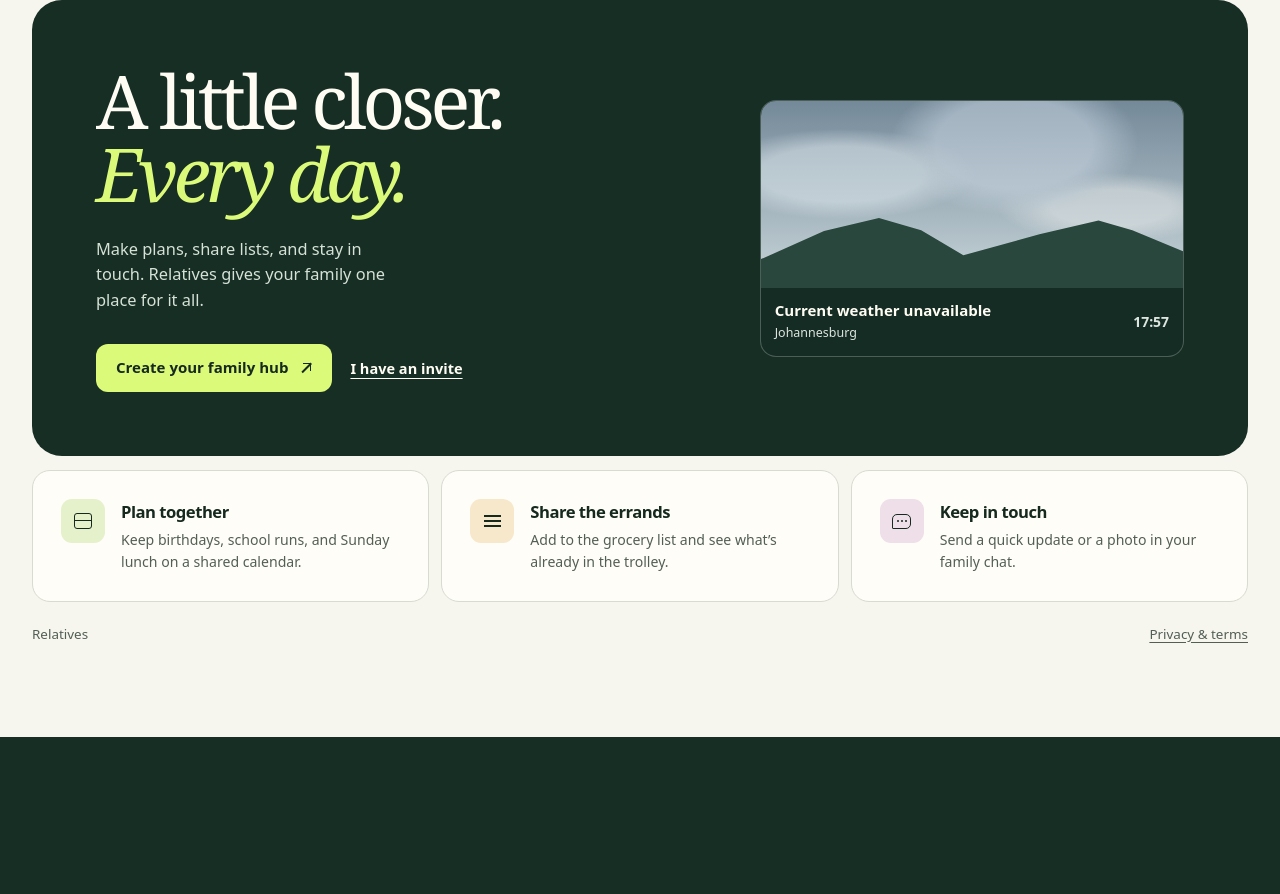
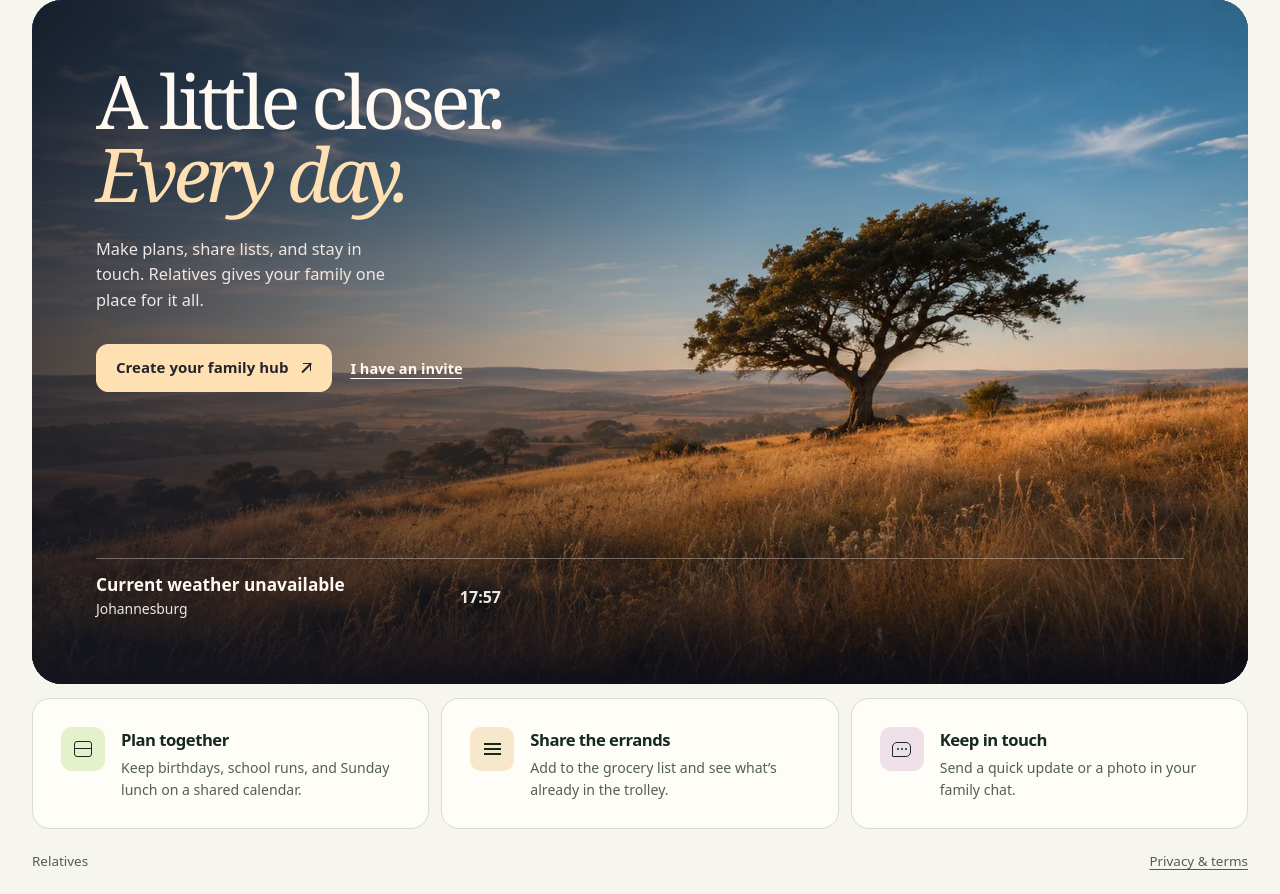
Before and after one commit to AdriaanGeldenhuis/relatives, a PHP site: page / in a window 1280 px wide. Shown: the part 63-957 px from the top of the page. Before the commit the page ends 800 px from the top, so only its background shows below. Run offline with PHP 8.4, Linux system fonts and the light colour scheme.

Commit message:
Give Welcome a full-bleed live weather landscape

```diff
--- a/home/js/home.js
+++ b/home/js/home.js
@@ -118,9 +118,11 @@
     const motionToggle = document.querySelector('.launch-motion-toggle');
     if (motionToggle) {
         const apps = motionToggle.closest('.apps-section');
+        const welcome = byId('homeWelcome');
         const preferenceKey = 'relatives-home-motion-paused';
         function setPaused(paused) {
             apps.toggleAttribute('data-motion-paused', paused);
+            welcome?.toggleAttribute('data-motion-paused', paused);
             motionToggle.textContent = paused ? 'Resume motion' : 'Pause motion';
         }
 
@@ -145,6 +147,7 @@
                 entries.forEach(({ target, isIntersecting }) => target.toggleAttribute('data-offscreen', !isIntersecting));
             });
             apps.querySelectorAll('.launch-tile').forEach(tile => observer.observe(tile));
+            if (welcome) observer.observe(welcome);
         }
     }
 
@@ -183,14 +186,11 @@
     const shortcutSummary = weatherShortcut.querySelector('.launch-summary');
     const defaultSummary = shortcutSummary.textContent;
     const greeting = byId('heroGreeting');
-    const periodIcon = byId('heroPeriodIcon');
-    const periodIcons = { morning: '🌅', afternoon: '☀️', evening: '🌙' };
     const weather = window.RelativesWeather;
     const sky = weather.mountHero(hero, {
         onTime: ({ period, date: formattedDate }) => {
             const phrase = `Good ${period}`;
             if (greeting.textContent !== phrase) greeting.textContent = phrase;
-            if (periodIcon.textContent !== periodIcons[period]) periodIcon.textContent = periodIcons[period];
             if (date.textContent !== formattedDate) date.textContent = formattedDate;
         }
     });
--- a/home/sw.js
+++ b/home/sw.js
@@ -2,7 +2,7 @@
 
 const CACHE_PREFIX = 'relatives-home-offline-';
 // Bump this when any of the offline files change, including shared home CSS or JS.
-const OFFLINE_VERSION = '12';
+const OFFLINE_VERSION = '13';
 const CACHE_NAME = CACHE_PREFIX + OFFLINE_VERSION;
 const OFFLINE_PAGE = '/home/offline.html';
 const STATIC_ASSETS = [OFFLINE_PAGE, '/home/css/home.css', '/shared/css/family-surfaces.css', '/shared/css/action-controls.css', '/home/js/home.js', '/favicon.ico'];
--- a/index.php
+++ b/index.php
@@ -23,11 +23,12 @@ require __DIR__ . '/shared/components/public-head.php';
         <main>
             <section class="landing-hero welcome-hero" aria-labelledby="landing-title"
                      data-public-weather-offset="<?= WEATHER_DEFAULT_PLACE['offset'] ?>" data-light="<?= $light ?>">
+                <?php renderWelcomeLandscape(); ?>
                 <div class="landing-copy">
                     <h1 id="landing-title">A little closer.<br><em>Every day.</em></h1>
                     <p>Make plans, share lists, and stay in touch. Relatives gives your family one place for it all.</p>
                     <div class="landing-actions">
-                        <a class="button button-lime" href="/register-create.php">Create your family hub <span class="button-arrow" aria-hidden="true"></span></a>
+                        <a class="button welcome-primary" href="/register-create.php">Create your family hub <span class="button-arrow" aria-hidden="true"></span></a>
                         <a class="text-link" href="/register-join.php">I have an invite</a>
                     </div>
                 </div>
--- a/shared/components/welcome-sky.php
+++ b/shared/components/welcome-sky.php
@@ -1,7 +1,7 @@
 <?php
 declare(strict_types=1);
 
-const WELCOME_SKY_SCENES = ['sun', 'cloud', 'rain', 'night'];
+const WELCOME_SKY_SCENES = ['sun', 'dawn', 'dusk', 'cloud', 'rain', 'night'];
 
 function welcomeSkyPhotoPath(string $scene): string
 {
@@ -28,15 +28,16 @@ function renderWelcomeLandscape(): void
     }
     ?>
     <div class="welcome-scene" style="<?= htmlspecialchars(implode('; ', $photos)) ?>" aria-hidden="true">
-        <span class="welcome-celestial"></span>
-        <span class="welcome-clouds"></span>
         <span class="welcome-hills"></span>
         <span class="welcome-photo"></span>
-        <div class="welcome-rain">
-            <?php for ($drop = 0; $drop < 20; $drop++): ?>
-            <span style="--drop: <?= $drop ?>"></span>
+        <span class="welcome-atmosphere"></span>
+        <span class="welcome-solar-horizon"><span class="welcome-sun"></span></span>
+        <div class="welcome-precipitation">
+            <?php for ($drop = 0; $drop < 52; $drop++): ?>
+            <span style="--drop-x: <?= ($drop * 37 + 8) % 103 ?>%; --drop-y: <?= ($drop * 61 + 19) % 103 ?>%; --drop-delay: -<?= ($drop * 173 + 41) % 1480 ?>ms"></span>
             <?php endfor; ?>
         </div>
+        <span class="welcome-scrim"></span>
     </div>
     <?php
 }
@@ -45,7 +46,6 @@ function renderWelcomeWeather(?string $city = null): void
 {
     ?>
     <section class="welcome-weather" aria-label="Current weather" data-weather-panel<?= $city === null ? ' data-device-clock' : '' ?>>
-        <?php renderWelcomeLandscape(); ?>
         <div class="welcome-reading" data-sky-readout>
             <span class="welcome-temperature" data-sky-temp hidden></span>
             <div class="welcome-conditions">
@@ -57,6 +57,10 @@ function renderWelcomeWeather(?string $city = null): void
             </div>
             <time class="welcome-time" data-sky-clock data-sky-time hidden></time>
         </div>
+        <div class="welcome-daylight" data-sky-daylight aria-label="Sunrise and sunset" hidden>
+            <span>Sunrise <time data-sky-sunrise></time></span>
+            <span>Sunset <time data-sky-sunset></time></span>
+        </div>
         <?php if ($city === null): ?>
         <div class="welcome-weather-links">
             <button type="button" data-sky-locate hidden>Use my location</button>
--- a/shared/css/welcome-sky.css
+++ b/shared/css/welcome-sky.css
@@ -1,197 +1,249 @@
 .welcome-hero {
-    --sky-ink: #fffdf3;
-    --sky-muted: #dce5df;
-    --sky-accent: #e3f7a6;
-    --sky-line: #ecf4ee40;
-    --sky-panel: #152c24;
-    --welcome-surface: #172e25;
-    --scene-top: #748999;
-    --scene-horizon: #c9d6da;
-    --scene-disc: transparent;
-    --scene-clouds: .46;
+    --sky-ink: #fff9f1;
+    --sky-muted: #eee7e4;
+    --sky-accent: #ffe0b2;
+    --sky-line: #ffffff54;
+    --sky-panel: #24232e;
+    --night-mix: 0;
+    --precipitation-loops: 4;
+    position: relative;
+    isolation: isolate;
+    overflow: hidden;
+    aspect-ratio: 16 / 9;
     color: var(--sky-ink);
-    background: var(--welcome-surface);
+    background: #19202c;
 }
 
-.welcome-hero:not([data-light="night"])[data-sky="clear"] .welcome-scene {
-    --scene-top: #458ab1;
-    --scene-horizon: #ffc982;
-    --scene-disc: #fff2bd;
-    --scene-clouds: .22;
-    --scene-photo: var(--photo-sun);
+.welcome-hero:is([data-light="night"], [data-sky="rain"], [data-sky="storm"]) {
+    --sky-accent: #e3edf9;
 }
-
-.welcome-hero:not([data-light="night"]):is([data-sky="cloud"], [data-sky="fog"], [data-sky="snow"]) .welcome-scene {
-    --scene-clouds: .92;
-    --scene-photo: var(--photo-cloud);
-    --scene-position: center;
-}
-
-.welcome-hero[data-light="twilight"]:is([data-sky="clear"], [data-sky="unknown"]) .welcome-scene {
-    --scene-top: #7b6191;
-    --scene-horizon: #f4af83;
-}
-
-.welcome-hero[data-light="night"] { --welcome-surface: #182b38; }
-.welcome-hero[data-light="night"]:not([data-sky="rain"], [data-sky="storm"]) .welcome-scene {
-    --scene-top: #0c1a3d;
-    --scene-horizon: #456486;
-    --scene-disc: #e4efff;
-    --scene-clouds: .08;
-    --scene-photo: var(--photo-night);
-}
-
-.welcome-hero:is([data-sky="rain"], [data-sky="storm"]) { --welcome-surface: #1c3032; }
-.welcome-hero:is([data-sky="rain"], [data-sky="storm"]) .welcome-scene {
-    --scene-top: #32495e;
-    --scene-horizon: #9aabc7;
-    --scene-disc: transparent;
-    --scene-clouds: .52;
-    --scene-photo: var(--photo-rain);
-}
-
-.welcome-hero[data-light="night"]:is([data-sky="rain"], [data-sky="storm"]) .welcome-photo { filter: brightness(.67) saturate(.74); }
+.welcome-hero[data-light="night"] { --night-mix: 1; }
+.home-page .welcome-hero { --precipitation-loops: infinite; }
 
 .family-main .family-hero.sky-hero.welcome-hero {
     --welcome-ink: var(--sky-ink);
     --welcome-muted: var(--sky-muted);
     --welcome-accent: var(--sky-accent);
     --welcome-edge: var(--sky-line);
-    --welcome-clock: var(--sky-panel);
-    --welcome-start: #182c1f;
-    padding: clamp(20px, 3.6vw, 50px);
-    border-color: #284537;
+    --welcome-clock: #191b286b;
+    --welcome-start: #25232e;
+    --control-primary: var(--sky-accent);
+    --control-primary-ink: var(--welcome-start);
+    --control-focus: var(--sky-accent);
+    min-height: 460px;
+    align-items: stretch;
+    padding: clamp(24px, 4vw, 58px);
+    border: 0;
+    border-radius: 24px;
     color: var(--sky-ink);
-    background: var(--welcome-surface);
+    background: #19202c;
 }
 
 .home-page .welcome-hero::before, .home-page .welcome-hero::after { content: none; }
 
 .welcome-home-layout, .landing-hero.welcome-hero {
+    position: relative;
     display: grid;
-    grid-template-columns: minmax(0, 1fr) minmax(265px, 39%);
-    align-items: center;
-    gap: clamp(18px, 4vw, 58px);
+    grid-template-columns: minmax(0, 1fr);
+    grid-template-rows: auto minmax(100px, 1fr) auto;
 }
-
-.welcome-home-layout { width: 100%; }
-.welcome-hero .family-hero-title { font-size: clamp(2.5rem, 5vw, 4.85rem); text-wrap: balance; }
+.welcome-home-layout { z-index: 1; width: 100%; }
+.welcome-hero .hero-greeting { align-self: start; max-width: 715px; }
+.welcome-hero .family-hero-title { font-size: clamp(2.8rem, 6.3vw, 6rem); }
 .welcome-hero :is(.hero-name, .family-hero-summary) { overflow-wrap: anywhere; }
 .welcome-hero .family-hero-summary { max-width: none; }
-.welcome-hero .hero-kicker { color: var(--sky-muted); }
+.welcome-hero .hero-kicker { color: var(--sky-muted); font-weight: 700; letter-spacing: .11em; }
 
 .landing-hero.welcome-hero {
-    min-height: clamp(385px, 33vw, 500px);
-    padding: clamp(24px, 5vw, 64px);
+    min-height: 490px;
+    gap: 0;
+    padding: clamp(24px, 5vw, 68px);
 }
-.welcome-hero .landing-copy { padding: 0; }
+.welcome-hero .landing-copy { position: relative; z-index: 1; align-self: start; padding: 0; }
+.welcome-hero .landing-copy h1 em { color: var(--sky-accent); }
+.welcome-hero .landing-copy > p { color: var(--sky-muted); }
+.welcome-hero .landing-actions .text-link:hover { color: var(--sky-accent); }
+.welcome-primary { border-color: var(--sky-accent); color: #25232e; background: var(--sky-accent); }
+.welcome-primary:hover { background: #fff9f2; }
 
-.welcome-weather {
-    min-width: 0;
-    overflow: hidden;
-    border: 1px solid var(--sky-line);
-    border-radius: 16px;
-    color: var(--sky-ink);
-    background: var(--sky-panel);
-}
-
-.welcome-scene {
-    position: relative;
-    isolation: isolate;
-    overflow: hidden;
-    aspect-ratio: 2.25;
-    min-height: 132px;
-    background: linear-gradient(var(--scene-top), var(--scene-horizon));
-}
-
-.welcome-photo, .welcome-rain, .welcome-clouds, .welcome-hills {
+.welcome-scene, .welcome-photo, .welcome-atmosphere, .welcome-hills, .welcome-precipitation, .welcome-scrim {
     position: absolute;
     inset: 0;
     pointer-events: none;
 }
 
-.welcome-photo {
-    background-image: var(--scene-photo, none);
-    background-position: var(--scene-position, 74% center);
-    background-repeat: no-repeat;
-    background-size: cover;
+.welcome-scene {
+    --scene-photo: var(--photo-sun);
+    --scene-top: #436182;
+    --scene-horizon: #e3af75;
+    overflow: hidden;
+    background: linear-gradient(var(--scene-top), var(--scene-horizon));
 }
 
-.welcome-celestial {
-    position: absolute;
-    inset: 17% 19% auto auto;
-    width: clamp(27px, 5vw, 54px);
-    aspect-ratio: 1;
-    border-radius: 50%;
-    background: var(--scene-disc);
-    box-shadow: 0 0 26px var(--scene-disc);
+.welcome-hero[data-light="night"] .welcome-scene {
+    --scene-top: #0d1936;
+    --scene-horizon: #536c8d;
+    --scene-photo: var(--photo-night);
 }
-[data-light="night"] .welcome-celestial { width: clamp(19px, 3vw, 33px); }
+.welcome-hero[data-phase="dawn"] .welcome-scene {
+    --scene-top: #524b78;
+    --scene-horizon: #fac3a4;
+    --scene-photo: var(--photo-dawn);
+}
+.welcome-hero[data-phase="dusk"] .welcome-scene {
+    --scene-top: #3c3558;
+    --scene-horizon: #f5a05d;
+    --scene-photo: var(--photo-dusk);
+}
+.welcome-hero:is([data-overcast], [data-sky="fog"], [data-sky="snow"]) .welcome-scene {
+    --scene-top: #495361;
+    --scene-horizon: #9da5a9;
+    --scene-photo: var(--photo-cloud);
+}
+.welcome-hero:is([data-sky="rain"], [data-sky="storm"]) .welcome-scene {
+    --scene-top: #263b58;
+    --scene-horizon: #7789a0;
+    --scene-photo: var(--photo-rain);
+}
 
-.welcome-clouds {
-    opacity: var(--scene-clouds);
-    background:
-        radial-gradient(ellipse at 19% 39%, #eaf2f7 0 17%, transparent 28%),
-        radial-gradient(ellipse at 60% 23%, #d5e0ec 0 22%, transparent 35%),
-        radial-gradient(ellipse at 83% 57%, #f0f1ef 0 12%, transparent 23%);
+.welcome-photo {
+    background: var(--scene-photo) 54% center / cover no-repeat;
 }
 
 .welcome-hills {
-    inset-block-start: 57%;
-    background: #29473c;
+    inset-block-start: 53%;
+    background: linear-gradient(#463829, #191b24);
     clip-path: polygon(0 64%, 15% 29%, 28% 13%, 38% 28%, 48% 59%, 66% 33%, 80% 16%, 88% 28%, 100% 54%, 100% 100%, 0 100%);
 }
-[data-light="night"] .welcome-hills { background: #172539; }
+[data-light="night"] .welcome-hills { background: #182539; }
 
-.welcome-rain { display: none; }
-.welcome-hero:is([data-sky="rain"], [data-sky="storm"]) .welcome-rain { display: block; }
-.welcome-rain span {
+.welcome-atmosphere { opacity: 0; }
+.welcome-hero[data-solar-update] .welcome-atmosphere { transition: opacity 12s linear; }
+.welcome-hero:is([data-overcast], [data-sky="fog"], [data-sky="snow"], [data-sky="rain"], [data-sky="storm"]) .welcome-atmosphere {
+    background: linear-gradient(#0c1939, #0a1024 62%, #171629);
+    opacity: calc(.56 * var(--night-mix));
+}
+.welcome-hero:is([data-phase="dawn"], [data-phase="dusk"]):not([data-overcast], [data-sky="rain"], [data-sky="storm"], [data-sky="fog"], [data-sky="snow"]) .welcome-atmosphere {
+    background: linear-gradient(#1b2444, #31253a 56%, #2c2140);
+    opacity: calc(.44 * var(--night-mix));
+}
+
+.welcome-solar-horizon {
     position: absolute;
-    top: calc(var(--drop) * 5%);
-    left: calc(5% + var(--drop) * 4.8%);
+    inset: 0 0 46% 0;
+    overflow: hidden;
+    visibility: hidden;
+}
+.welcome-hero:is([data-phase="dawn"], [data-phase="dusk"]):is([data-sky="clear"], [data-sky="cloud"]):not([data-overcast]) .welcome-solar-horizon {
+    visibility: visible;
+}
+.welcome-sun {
+    position: absolute;
+    left: 43%;
+    bottom: var(--sun-altitude, 0%);
+    width: clamp(19px, 3.35vw, 49px);
+    aspect-ratio: 1;
+    border-radius: 50%;
+    transform: translate(-50%, 50%);
+    background: radial-gradient(circle at 48% 45%, #fffef0 25%, #fff4c5 60%, #ffd097 88%);
+    box-shadow: 0 0 19px 8px #ffc6759c, 0 0 56px 16px #ffa54870;
+}
+.welcome-hero[data-solar-update] .welcome-sun { transition: bottom 12s linear; }
+[data-sky="cloud"] .welcome-sun { opacity: .62; }
+
+.welcome-precipitation { display: none; }
+.welcome-hero:is([data-sky="rain"], [data-sky="storm"], [data-sky="snow"]) .welcome-precipitation { display: block; }
+.welcome-precipitation span {
+    position: absolute;
+    top: var(--drop-y);
+    left: var(--drop-x);
     width: 1.5px;
-    height: 21px;
-    border-radius: 100%;
-    background: linear-gradient(transparent, #e6f3fff0);
-    opacity: .66;
-    transform: rotate(19deg);
+    height: 31px;
+    border-radius: 10px;
+    background: linear-gradient(transparent, #f1f7ffdc);
+    opacity: .67;
+    transform: rotate(17deg);
+    animation: welcome-rainfall var(--rain-duration, 1100ms) linear var(--drop-delay) var(--precipitation-loops);
 }
-.welcome-hero:is([data-sky="rain"], [data-sky="storm"]) .welcome-rain span {
-    animation: welcome-rainfall 1050ms linear calc(var(--drop) * -97ms) 4;
+.welcome-precipitation span:nth-child(3n) { height: 22px; width: 1px; opacity: .46; }
+[data-rain-intensity="light"] .welcome-precipitation { --rain-duration: 1460ms; --precipitation-loops: 3; }
+.home-page [data-rain-intensity="light"] .welcome-precipitation { --precipitation-loops: infinite; }
+[data-rain-intensity="light"] .welcome-precipitation span:nth-child(n+29) { display: none; }
+[data-rain-intensity="steady"] .welcome-precipitation span:nth-child(n+43) { display: none; }
+[data-rain-intensity="heavy"] .welcome-precipitation { --rain-duration: 840ms; }
+[data-rain-intensity="heavy"] .welcome-precipitation span { height: 40px; }
+@keyframes welcome-rainfall {
+    from { opacity: 0; transform: translate(52px, -260px) rotate(17deg); }
+    15%, 80% { opacity: .92; }
+    to { opacity: 0; transform: translate(-85px, 270px) rotate(17deg); }
 }
-@keyframes welcome-rainfall {
-    from { opacity: 0; transform: translate(36px, -90px) rotate(19deg); }
-    30%, 72% { opacity: .96; }
-    to { opacity: 0; transform: translate(-34px, 100px) rotate(19deg); }
+
+.welcome-hero[data-sky="snow"] .welcome-precipitation span {
+    width: 4px;
+    height: 4px;
+    background: #f8fbff;
+    animation: welcome-snowfall 4.6s ease-in var(--drop-delay) 1;
+}
+.home-page .welcome-hero[data-sky="snow"] .welcome-precipitation span { animation-iteration-count: infinite; }
+@keyframes welcome-snowfall {
+    from { opacity: 0; transform: translate(-18px, -160px); }
+    25%, 80% { opacity: .76; }
+    to { opacity: 0; transform: translate(18px, 170px); }
+}
+
+.welcome-scrim {
+    background: linear-gradient(115deg, #121520e8 0%, #15172294 26%, #11152526 53%, transparent 72%),
+        linear-gradient(0deg, #0b0d16f2 0%, #0c10169c 12%, transparent 38%);
+}
+
+.welcome-weather {
+    position: relative;
+    z-index: 1;
+    grid-row: 3;
+    display: grid;
+    grid-template-columns: minmax(0, 1fr) auto;
+    align-items: center;
+    gap: 7px 24px;
+    min-width: 0;
+    padding-top: 15px;
+    border-top: 1px solid var(--sky-line);
+    color: var(--sky-ink);
 }
 
 .welcome-reading {
     display: grid;
     grid-template-columns: auto minmax(0, 1fr) auto;
     align-items: center;
-    gap: clamp(9px, 2vw, 16px);
-    padding: 13px 14px;
+    max-width: 405px;
+    gap: clamp(10px, 2vw, 19px);
 }
 .welcome-temperature {
     grid-column: 1;
-    font: 400 clamp(2rem, 4vw, 3.05rem)/1 Georgia, 'Times New Roman', serif;
-    letter-spacing: -.055em;
+    font: 400 clamp(2.65rem, 4.8vw, 4.15rem)/1 Georgia, 'Times New Roman', serif;
+    letter-spacing: -.065em;
     white-space: nowrap;
 }
 .welcome-conditions { grid-column: 2; min-width: 0; }
 .welcome-temperature[hidden] + .welcome-conditions { grid-column: 1 / 3; }
-.welcome-conditions strong { display: block; font-size: .94rem; line-height: 1.32; overflow-wrap: anywhere; }
-.welcome-place { margin-top: 2px; color: var(--sky-muted); font-size: .78rem; overflow-wrap: anywhere; }
+.welcome-conditions strong { display: block; font-size: clamp(.95rem, 1.35vw, 1.19rem); line-height: 1.24; overflow-wrap: anywhere; }
+.welcome-place { margin-top: 3px; color: var(--sky-muted); font-size: .87rem; overflow-wrap: anywhere; }
 .welcome-place small { display: block; }
-.welcome-time { grid-column: 3; color: var(--sky-muted); font-size: .87rem; font-weight: 700; font-variant-numeric: tabular-nums; }
+.welcome-time { grid-column: 3; color: var(--sky-muted); font-weight: 750; font-variant-numeric: tabular-nums; }
+
+.welcome-daylight {
+    display: flex;
+    flex-wrap: wrap;
+    gap: 7px 19px;
+    color: var(--sky-muted);
+    font-size: .81rem;
+}
+.welcome-daylight time { margin-inline-start: 3px; color: var(--sky-ink); font-weight: 720; font-variant-numeric: tabular-nums; }
 
 .welcome-weather-links {
+    grid-column: 1 / -1;
     display: flex;
-    justify-content: space-between;
     flex-wrap: wrap;
-    gap: 0 10px;
-    padding: 0 14px;
-    border-top: 1px solid #ecf4ee23;
+    gap: 0 22px;
 }
 .welcome-weather-links :is(button, a) {
     display: inline-flex;
--- a/weather/service.php
+++ b/weather/service.php
@@ -125,6 +125,7 @@ function getCurrentWeather(PDO $db, float $lat, float $lon): array
         'wind_speed' => isset($apiData['wind']['speed']) ? round($apiData['wind']['speed'] * 3.6) : null,
         'wind_direction' => $apiData['wind']['deg'] ?? null,
         'wind_gust' => isset($apiData['wind']['gust']) ? round($apiData['wind']['gust'] * 3.6) : null,
+        'rain_mm' => isset($apiData['rain']['1h']) ? round((float)$apiData['rain']['1h'], 1) : null,
         'clouds' => $apiData['clouds']['all'] ?? null,
         'visibility' => isset($apiData['visibility']) ? round($apiData['visibility'] / 1000, 1) : null,
         'sunrise' => $apiData['sys']['sunrise'] ?? null,
```
Also changed, not shown: other parts of shared/css/welcome-sky.css (+26 -7 lines), home/index.php (+4 -7 lines), shared/js/weather-hero.js (+53 -11 lines), .github/workflows/main.yml, shared/public/welcome-cloud.webp, shared/public/welcome-dawn.webp (added), shared/public/welcome-dusk.webp (added), shared/public/welcome-night.webp, shared/public/welcome-rain.webp, shared/public/welcome-sun.webp.
